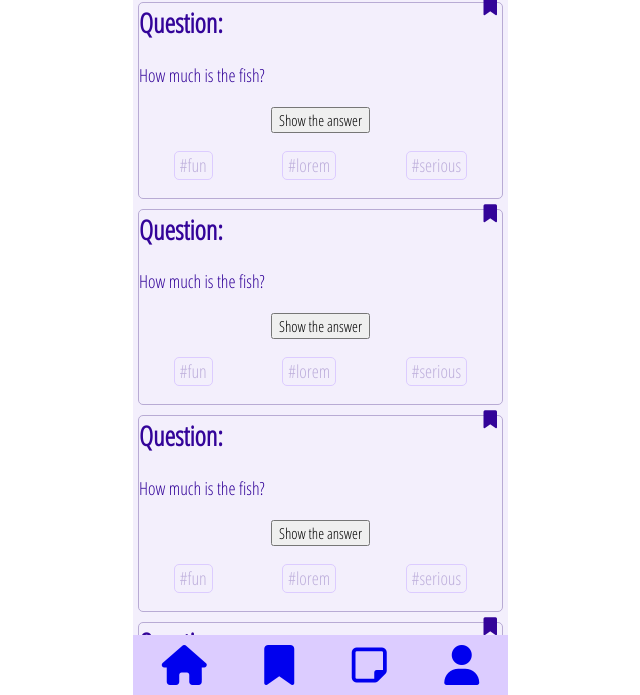
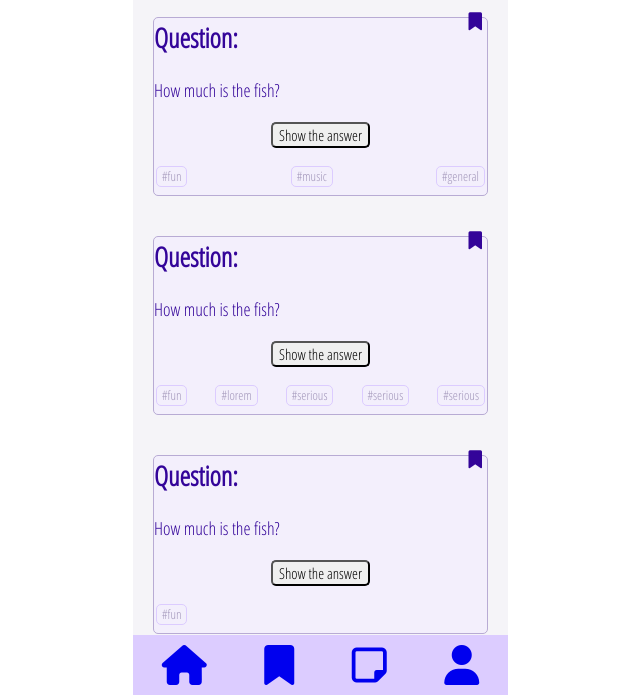
Before and after one commit to yvlange/quiz-app-yvonne, a website: page index.html in a window 1280 px wide. Shown: the part 105-800 px from the top of the page, without its empty margins (267-907 px from the left). Drawn offline with Linux system fonts and the light colour scheme.

Commit message:
More changes to colors and margins

```diff
--- a/index.html
+++ b/index.html
@@ -35,8 +35,8 @@
           <div class="answer"><p>Ask Scooter</p></div>
           <ul class="tags">
             <li class="content-tags">#fun</li>
-            <li class="content-tags">#lorem</li>
-            <li class="content-tags">#serious</li>
+            <li class="content-tags">#music</li>
+            <li class="content-tags">#general</li>
           </ul>
         </div>
         <div class="question-box">
@@ -51,19 +51,7 @@
             <li class="content-tags">#fun</li>
             <li class="content-tags">#lorem</li>
             <li class="content-tags">#serious</li>
-          </ul>
-        </div>
-        <div class="question-box">
-          <i class="bookmark fas fa-bookmark"></i>
-          <h2>Question:</h2>
-          <div>
-            <p>How much is the fish?</p>
-          </div>
-          <button type="button" class="button">Show the answer</button>
-          <div class="answer"><p>Ask Scooter</p></div>
-          <ul class="tags">
-            <li class="content-tags">#fun</li>
-            <li class="content-tags">#lorem</li>
+            <li class="content-tags">#serious</li>
             <li class="content-tags">#serious</li>
           </ul>
         </div>
@@ -77,8 +65,20 @@
           <div class="answer"><p>Ask Scooter</p></div>
           <ul class="tags">
             <li class="content-tags">#fun</li>
-            <li class="content-tags">#lorem</li>
-            <li class="content-tags">#serious</li>
+          </ul>
+        </div>
+        <div class="question-box">
+          <i class="bookmark fas fa-bookmark"></i>
+          <h2>Question:</h2>
+          <div>
+            <p>How much is the fish?</p>
+          </div>
+          <button type="button" class="button">Show the answer</button>
+          <div class="answer"><p>Ask Scooter</p></div>
+          <ul class="tags">
+            <li class="content-tags">#fun</li>
+            <li class="content-tags">#music</li>
+            <li class="content-tags">#general</li>
           </ul>
         </div>
       </main>
--- a/styles/_base.css
+++ b/styles/_base.css
@@ -49,9 +49,10 @@ body {
   position: relative;
   flex-direction: column;
   height: auto;
+  background-color: var(--background-color-questionbox);
   border: solid 1px #b8abd4;
   border-radius: 5px;
-  margin: 5px;
+  margin: 20px;
   justify-content: center;
   font-size: 1em;
 }
@@ -77,6 +78,7 @@ h6 {
   margin: 0 auto;
   font-size: smaller;
   font-family: 'Open Sans Condensed', sans-serif;
+  border-radius: 5px;
 }
 
 .button:hover {
@@ -85,11 +87,14 @@ h6 {
 
 .answer {
   text-align: center;
+  margin: 0;
   display: none;
 }
+
 .tags {
   display: flex;
-  justify-content: space-around;
+  flex-wrap: wrap;
+  justify-content: space-between;
   padding-left: 0;
   list-style: none;
 }
@@ -97,8 +102,12 @@ h6 {
 .tags > li {
   border: solid 1px #dcccff;
   border-radius: 5px;
-  color: #bdaedb;
+  color: #a195b9;
   padding: 0 5px;
+  font-size: small;
+  margin-left: 2px;
+  margin-bottom: -10px;
+  margin-right: 2px;
 }
 
 .footer {
--- a/styles/colors.css
+++ b/styles/colors.css
@@ -1,6 +1,7 @@
 :root {
   --background-color-header: #dcccff;
-  --background-color-content: #f3effc;
+  --background-color-content: #f5f4f8;
   --background-color-footer: #dcccff;
   --font-color: #330499;
+  --background-color-questionbox: #f3effc;
 }
```
